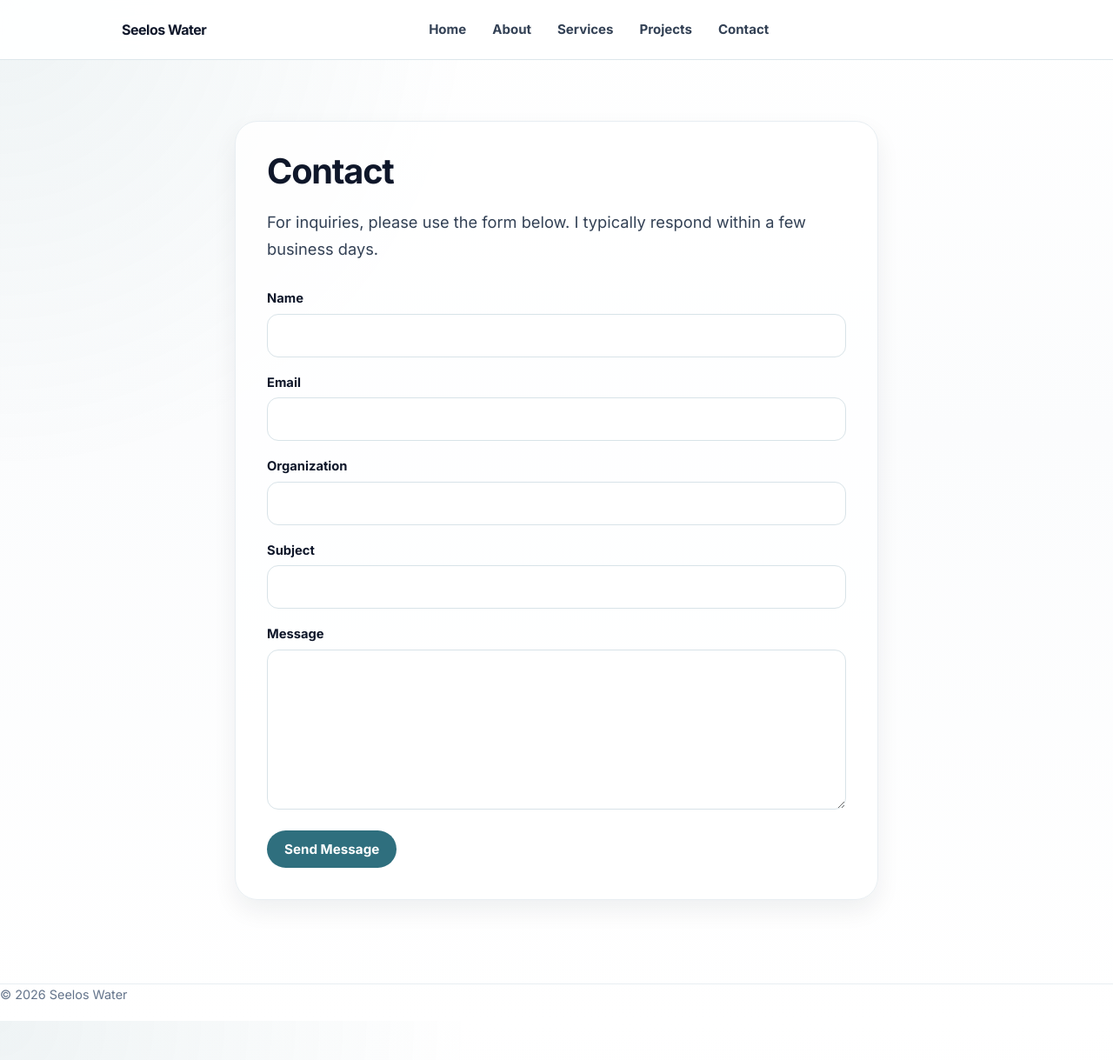
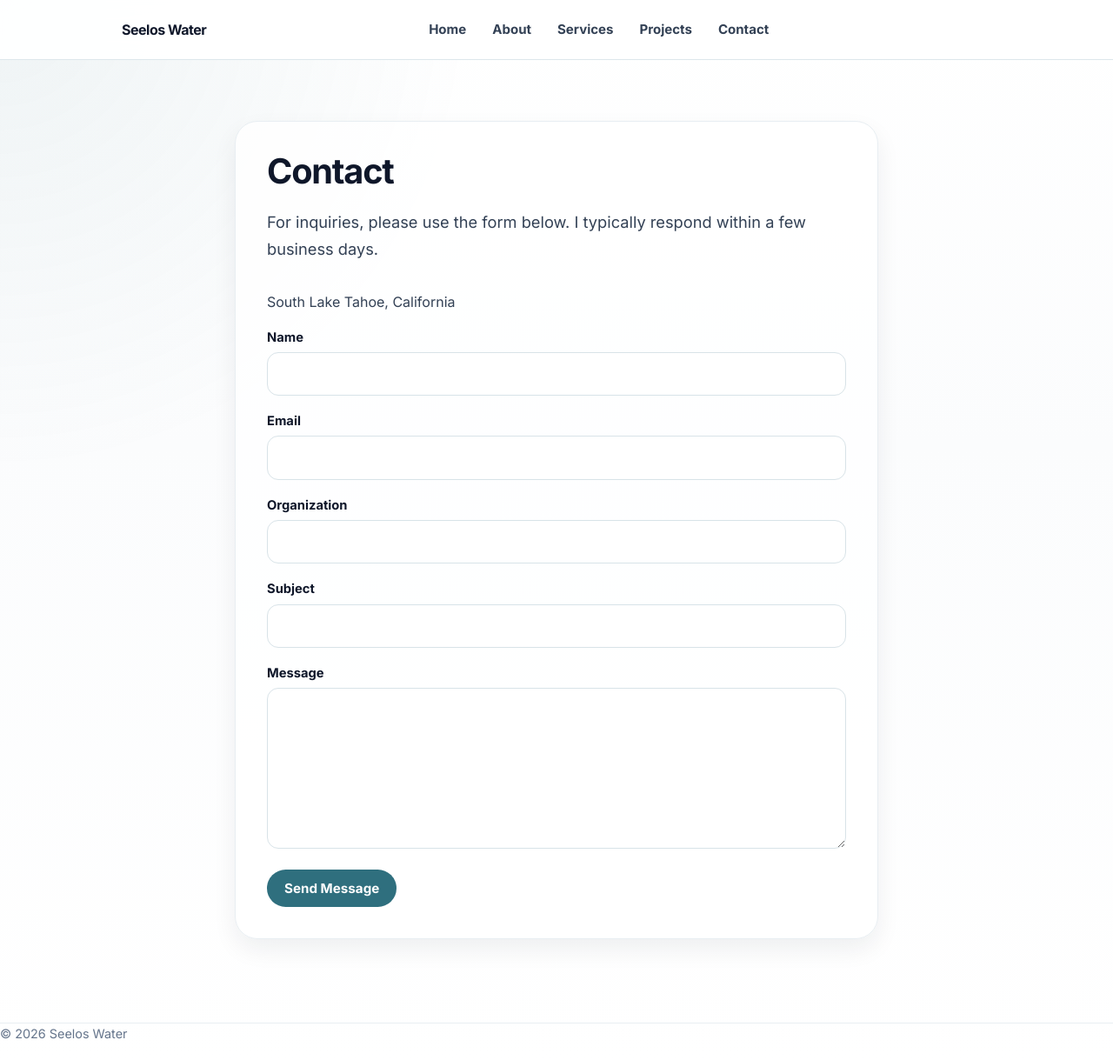
Before and after one commit to markseelos/seelos-water, a Jekyll site: the page built from contact.md, in a window 1280 px wide and 1219 px high. Shown: the whole window at 87% size. Built offline with Jekyll 4.4.1, drawn with Linux system fonts in a browser that asks for light colours.

Commit message:
Update contact.md

```diff
--- a/contact.md
+++ b/contact.md
@@ -12,6 +12,10 @@ permalink: /contact/
     <p class="lead">
       For inquiries, please use the form below.
       I typically respond within a few business days.
+    </p>
+
+    <p class="contact-location">
+      South Lake Tahoe, California
     </p>
 
     <form action="https://formspree.io/f/mrenvwnk" method="POST" class="contact-form">
```
